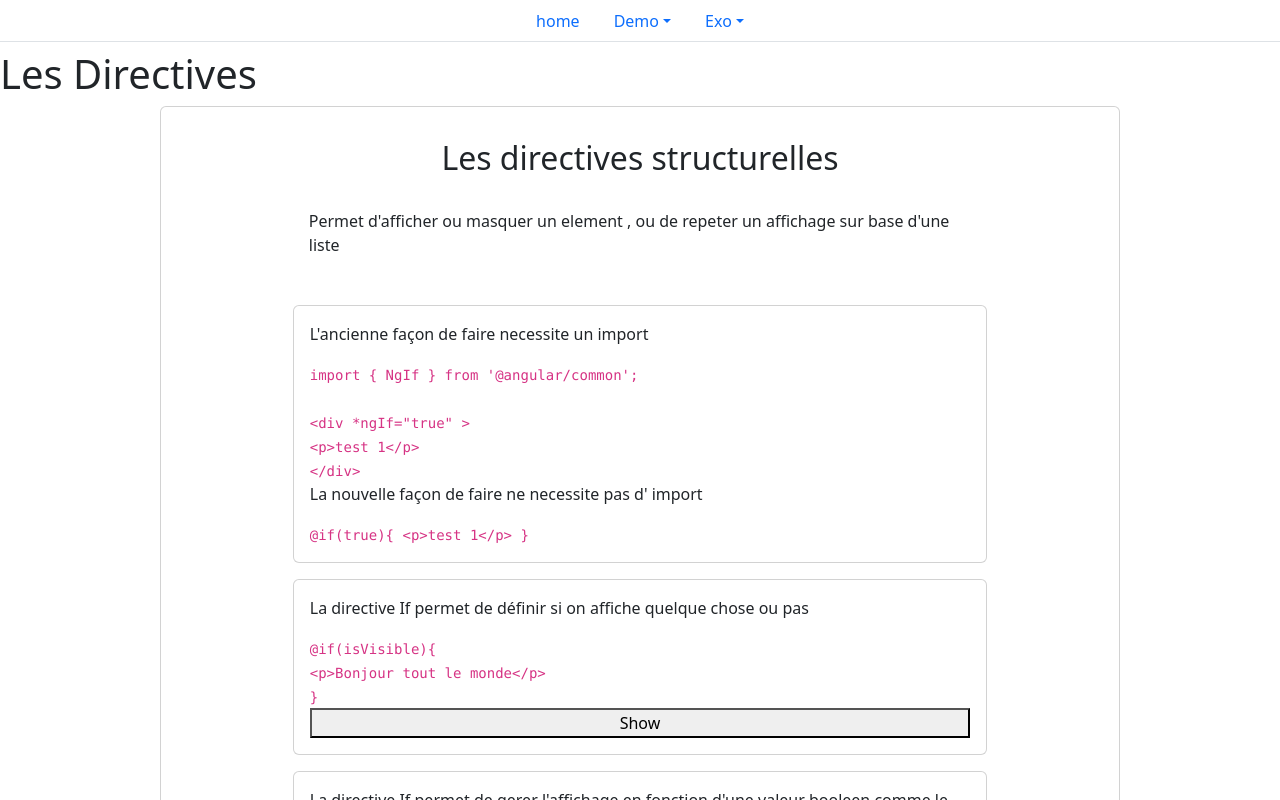
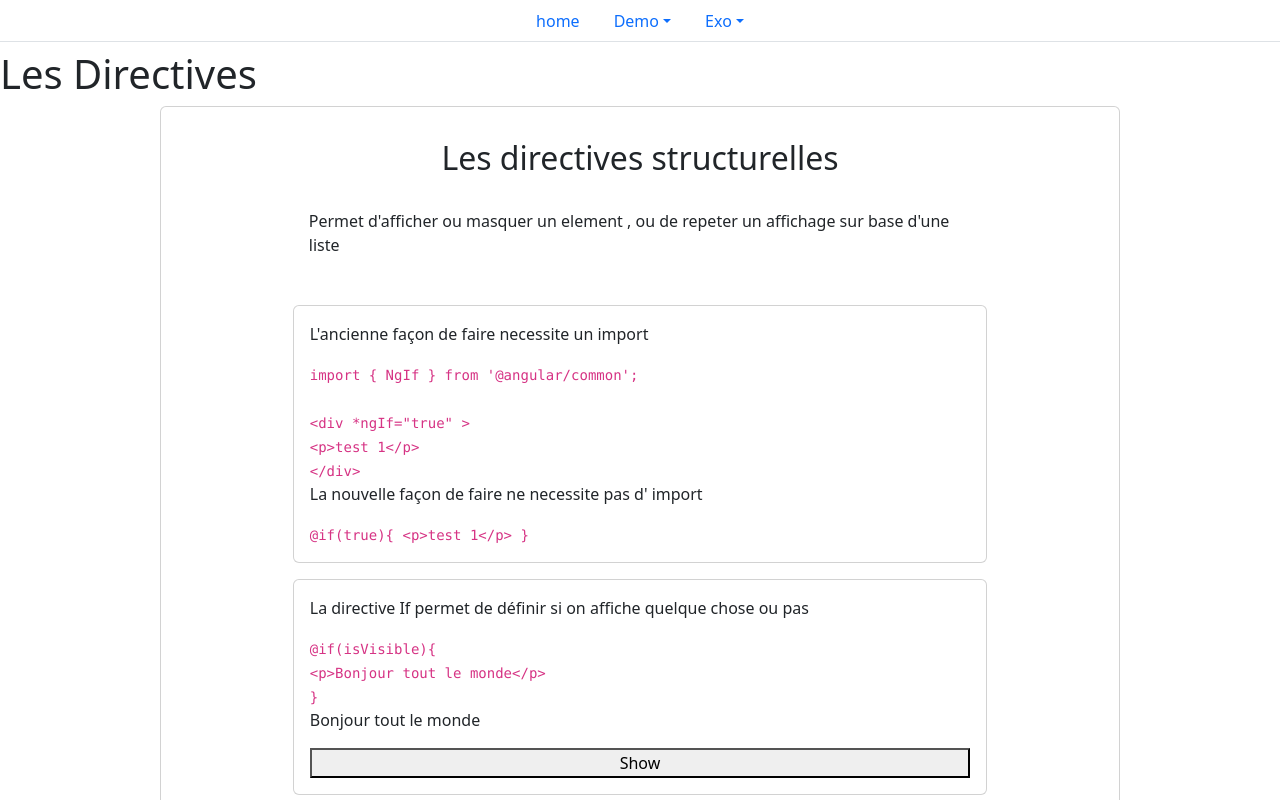
Before and after one commit to zacharyb12/demo-angular-Python2, an Angular app: page /demo/directives in a window 1280 px wide. Both pictures are taken after a click on the button "Show". Shown: the top 800 px of the page. Built offline with nearby package versions, Linux system fonts and the light colour scheme.

Commit message:
directives -correction

```diff
--- a/src/components/pages/demo/directive-component/directive-component.html
+++ b/src/components/pages/demo/directive-component/directive-component.html
@@ -49,7 +49,9 @@
             <br>
             &#125;
         </code></span>
-
+        @if(isVisible){
+        <p>{{ message }}</p>
+        }
         <button (click)="toggleVisibility()">Show</button>
     </div>
 
@@ -67,8 +69,11 @@
             &lt;ul&gt;
             <br>
             &lt;li&gt;Gestion Utilisateurs&lt;/li&gt;
+            <br>
             &lt;li&gt;Gestion Produits&lt;/li&gt;
+            <br>
             &lt;li&gt;Gestion Commande&lt;/li&gt;
+            <br>
             &lt;/ul&gt;
             <br>
             &#125;
--- a/src/components/pages/demo/directive-component/directive-component.ts
+++ b/src/components/pages/demo/directive-component/directive-component.ts
@@ -1,7 +1,6 @@
 import { NgClass, NgFor, NgIf,NgStyle } from '@angular/common';
 import { Component } from '@angular/core';
 import { User } from '../../../../models/user.model';
-import { NgbAccordionItem } from "@ng-bootstrap/ng-bootstrap";
 
 
 @Component({
@@ -11,7 +10,6 @@ import { NgbAccordionItem } from "@ng-bootstrap/ng-bootstrap";
     NgFor,
     NgClass,
     NgStyle,
-    NgbAccordionItem
 ],
   templateUrl: './directive-component.html',
   styleUrl: './directive-component.css'
```
